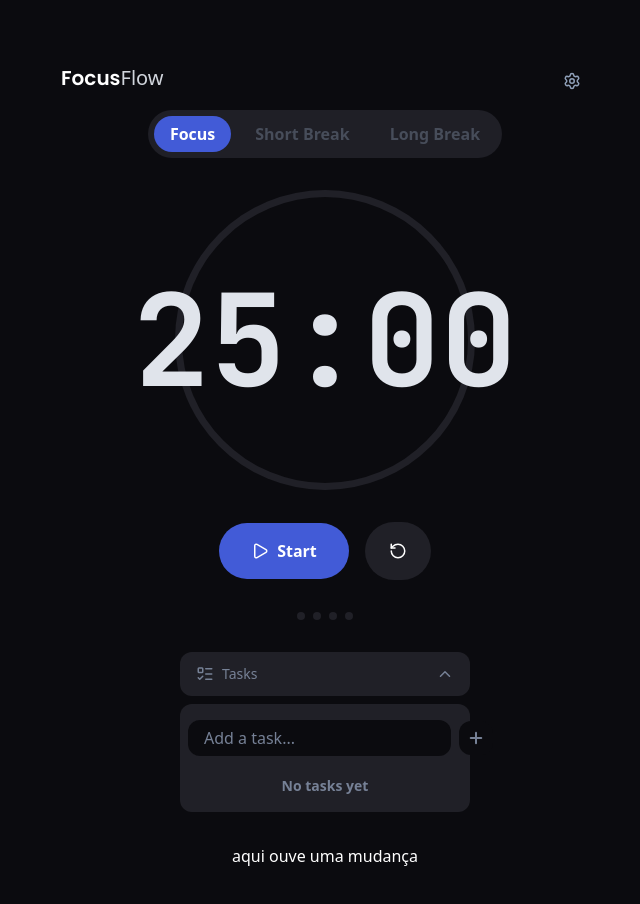
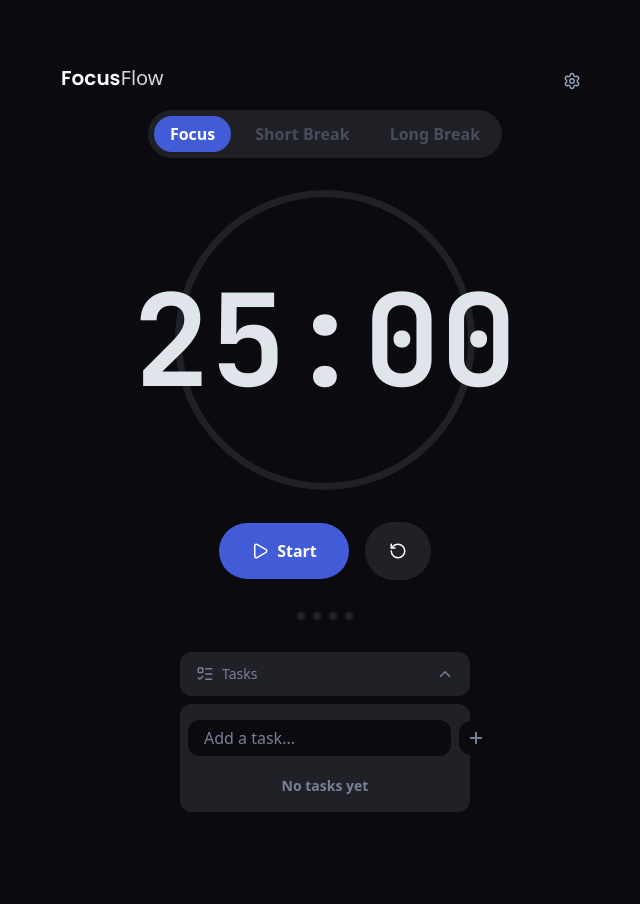
Before and after one commit to Kcode61/PamoFocus, a Next.js app: page / in a window 1280 px wide. Shown: the top 904 px of the page, without its empty margins (315-955 px from the left). Built offline with nearby package versions, Linux system fonts and the light colour scheme.

Commit message:
Remover texto do page.tsx

```diff
--- a/app/page.tsx
+++ b/app/page.tsx
@@ -153,7 +153,6 @@ export default function Home() {
         <Footer />
 
         <TaskList />
-        <p>aqui ouve uma mudança</p>
       </div>
     </div>
   );
```
